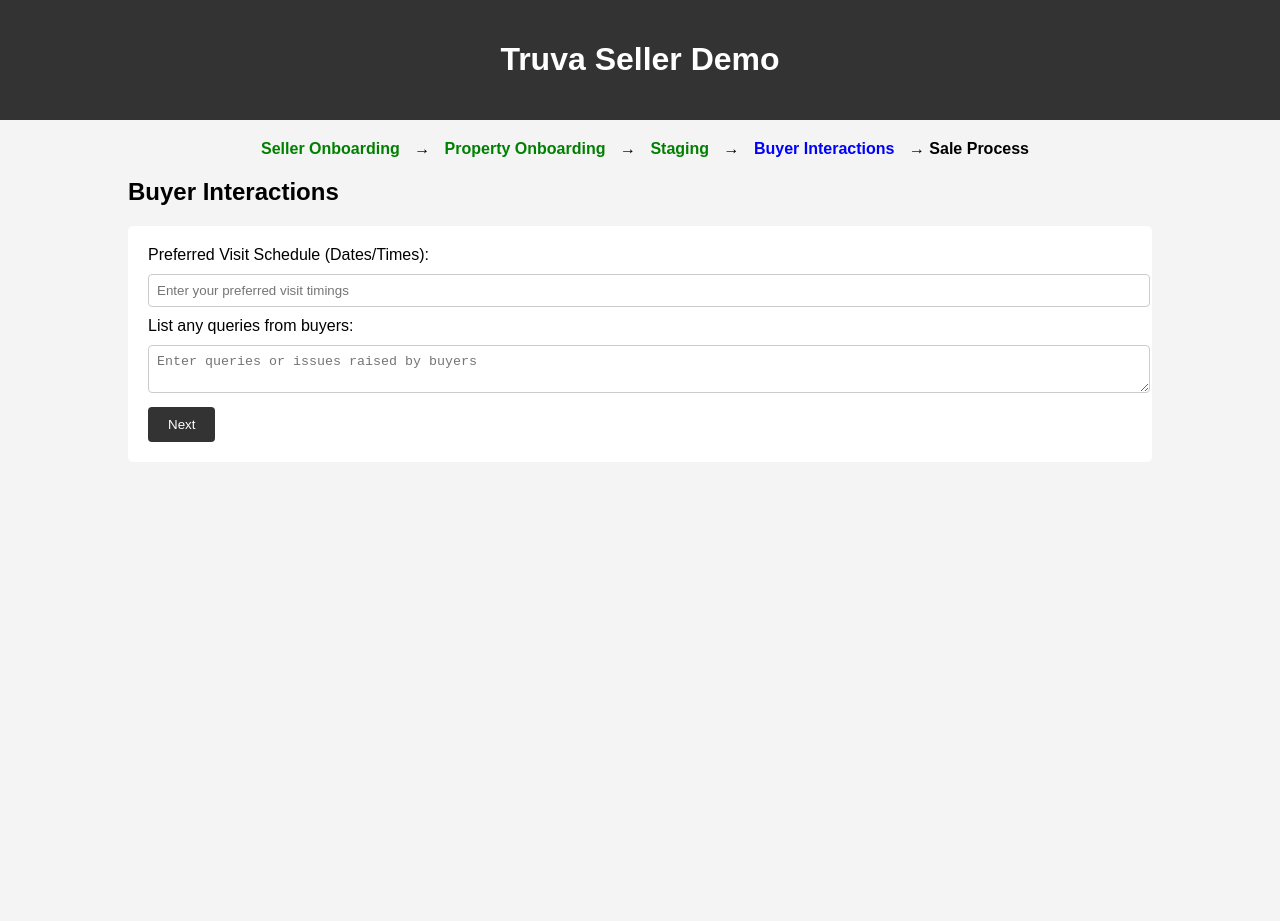
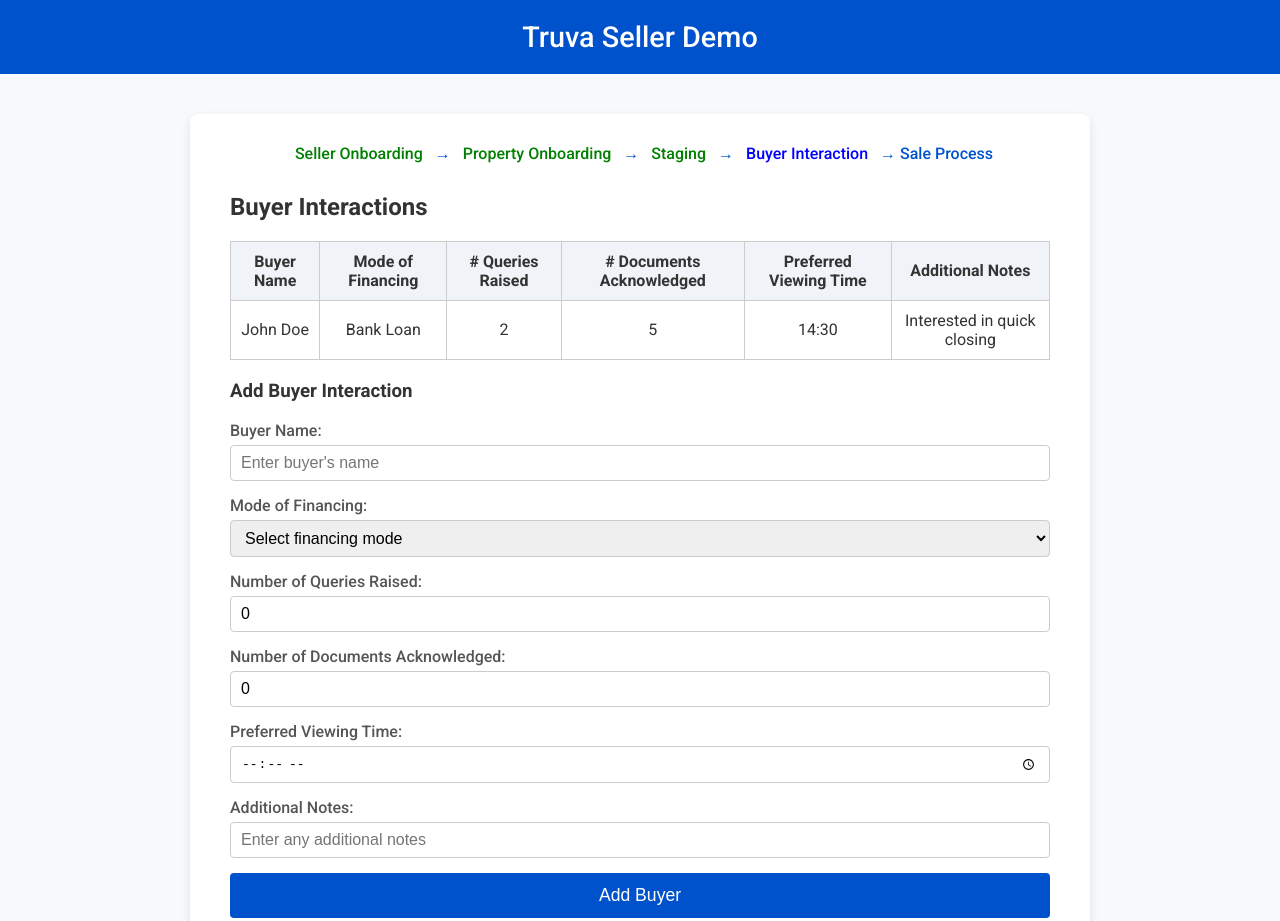
Before and after one commit to YogiD217/truva_seller_demo, a plain HTML site: page buyer-interaction.html in a window 1280 px wide. Shown: the top 921 px of the page. Before the commit the page ends 800 px from the top, so only its background shows below. Drawn offline with Linux system fonts and the light colour scheme.

Commit message:
Update buyer-interaction.html

```diff
--- a/buyer-interaction.html
+++ b/buyer-interaction.html
@@ -2,16 +2,101 @@
 <html lang="en">
 <head>
   <meta charset="UTF-8">
-  <title>Buyer Interactions - Truva</title>
+  <title>Buyer Interaction - Truva</title>
+  <link href="https://fonts.googleapis.com/css2?family=Roboto:wght@400;500;700&display=swap" rel="stylesheet">
   <style>
-    body { font-family: Arial, sans-serif; background: #f4f4f4; margin: 0; padding: 0; }
-    .container { width: 80%; margin: 20px auto; }
-    header { background: #333; color: #fff; padding: 20px; text-align: center; }
-    .progress { text-align: center; margin-bottom: 20px; font-weight: bold; }
-    .progress span { margin: 0 10px; }
-    form { background: #fff; padding: 20px; border-radius: 5px; }
-    input[type="text"], textarea { width: 100%; padding: 8px; margin: 10px 0; border: 1px solid #ccc; border-radius: 4px; }
-    input[type="submit"] { padding: 10px 20px; background: #333; color: #fff; border: none; border-radius: 4px; cursor: pointer; }
+    * { box-sizing: border-box; }
+    body {
+      font-family: 'Roboto', sans-serif;
+      background: #f7f9fc;
+      margin: 0;
+      padding: 0;
+      color: #333;
+    }
+    header {
+      background: #0052cc;
+      color: #fff;
+      padding: 20px;
+      text-align: center;
+    }
+    header h1 {
+      margin: 0;
+      font-size: 1.8em;
+      font-weight: 500;
+    }
+    .container {
+      max-width: 900px;
+      margin: 40px auto;
+      background: #fff;
+      padding: 30px 40px;
+      border-radius: 8px;
+      box-shadow: 0 4px 10px rgba(0, 0, 0, 0.1);
+    }
+    .progress {
+      text-align: center;
+      margin-bottom: 30px;
+      font-weight: 500;
+      color: #0052cc;
+    }
+    .progress span {
+      margin: 0 8px;
+    }
+    table {
+      width: 100%;
+      border-collapse: collapse;
+      margin-bottom: 20px;
+    }
+    table th, table td {
+      border: 1px solid #ccc;
+      padding: 10px;
+      text-align: center;
+    }
+    table th {
+      background: #f0f4f8;
+    }
+    form {
+      margin-bottom: 30px;
+    }
+    form label {
+      display: block;
+      margin-bottom: 5px;
+      font-weight: 500;
+      color: #555;
+    }
+    form input[type="text"],
+    form input[type="number"],
+    form input[type="time"],
+    form select {
+      width: 100%;
+      padding: 8px 10px;
+      margin-bottom: 15px;
+      border: 1px solid #ccc;
+      border-radius: 4px;
+      font-size: 1em;
+    }
+    form input[type="submit"] {
+      width: 100%;
+      padding: 12px;
+      background: #0052cc;
+      border: none;
+      border-radius: 4px;
+      color: #fff;
+      font-size: 1.1em;
+      cursor: pointer;
+      transition: background 0.3s ease;
+    }
+    form input[type="submit"]:hover {
+      background: #003d99;
+    }
+    @media (max-width: 900px) {
+      .container {
+        margin: 20px;
+        padding: 20px;
+      }
+      table th, table td {
+        font-size: 0.9em;
+      }
+    }
   </style>
 </head>
 <body>
@@ -20,25 +105,107 @@
   </header>
   <div class="container">
     <div class="progress">
-      <span style="color: green;">Seller Onboarding</span> → <span style="color: green;">Property Onboarding</span> → <span style="color: green;">Staging</span> → <span style="color: blue;">Buyer Interactions</span> → Sale Process
+      <span style="color: green;">Seller Onboarding</span> → <span style="color: green;">Property Onboarding</span> → <span style="color: green;">Staging</span> → <span style="color: blue;">Buyer Interaction</span> → Sale Process
     </div>
     <h2>Buyer Interactions</h2>
-    <form id="buyerInteractionsForm">
-      <label for="visitSchedule">Preferred Visit Schedule (Dates/Times):</label>
-      <input type="text" id="visitSchedule" name="visitSchedule" placeholder="Enter your preferred visit timings" required>
 
-      <label for="queries">List any queries from buyers:</label>
-      <textarea id="queries" name="queries" placeholder="Enter queries or issues raised by buyers" required></textarea>
+    <!-- Buyer Details Table -->
+    <table id="buyerTable">
+      <thead>
+        <tr>
+          <th>Buyer Name</th>
+          <th>Mode of Financing</th>
+          <th># Queries Raised</th>
+          <th># Documents Acknowledged</th>
+          <th>Preferred Viewing Time</th>
+          <th>Additional Notes</th>
+        </tr>
+      </thead>
+      <tbody>
+        <!-- Buyer rows will be added here -->
+      </tbody>
+    </table>
 
-      <input type="submit" value="Next">
+    <!-- Form to Add Buyer Interaction Details -->
+    <h3>Add Buyer Interaction</h3>
+    <form id="buyerForm">
+      <label for="buyerName">Buyer Name:</label>
+      <input type="text" id="buyerName" name="buyerName" placeholder="Enter buyer's name" required>
+
+      <label for="financing">Mode of Financing:</label>
+      <select id="financing" name="financing" required>
+        <option value="">Select financing mode</option>
+        <option value="Self-financed">Self-financed</option>
+        <option value="Bank Loan">Bank Loan</option>
+        <option value="Others">Others</option>
+      </select>
+
+      <label for="queriesCount">Number of Queries Raised:</label>
+      <input type="number" id="queriesCount" name="queriesCount" min="0" value="0" required>
+
+      <label for="docsAcknowledged">Number of Documents Acknowledged:</label>
+      <input type="number" id="docsAcknowledged" name="docsAcknowledged" min="0" value="0" required>
+
+      <label for="viewingTime">Preferred Viewing Time:</label>
+      <input type="time" id="viewingTime" name="viewingTime" required>
+
+      <label for="notes">Additional Notes:</label>
+      <input type="text" id="notes" name="notes" placeholder="Enter any additional notes">
+
+      <input type="submit" value="Add Buyer">
     </form>
   </div>
+
   <script>
-    document.getElementById('buyerInteractionsForm').addEventListener('submit', function(e) {
+    const buyerForm = document.getElementById('buyerForm');
+    const buyerTableBody = document.getElementById('buyerTable').querySelector('tbody');
+
+    // Array to hold buyer data for demo purposes
+    let buyers = [];
+
+    // Function to render the buyer table
+    function renderBuyerTable() {
+      buyerTableBody.innerHTML = '';
+      buyers.forEach(buyer => {
+        const tr = document.createElement('tr');
+        tr.innerHTML = `
+          <td>${buyer.name}</td>
+          <td>${buyer.financing}</td>
+          <td>${buyer.queries}</td>
+          <td>${buyer.docsAcknowledged}</td>
+          <td>${buyer.viewingTime}</td>
+          <td>${buyer.notes}</td>
+        `;
+        buyerTableBody.appendChild(tr);
+      });
+    }
+
+    // Handle form submission to add a new buyer interaction
+    buyerForm.addEventListener('submit', function(e) {
       e.preventDefault();
-      localStorage.setItem('buyerInteractionsComplete', 'true');
-      window.location.href = 'sale-process.html';
+      const buyer = {
+        name: document.getElementById('buyerName').value,
+        financing: document.getElementById('financing').value,
+        queries: document.getElementById('queriesCount').value,
+        docsAcknowledged: document.getElementById('docsAcknowledged').value,
+        viewingTime: document.getElementById('viewingTime').value,
+        notes: document.getElementById('notes').value
+      };
+      buyers.push(buyer);
+      renderBuyerTable();
+      buyerForm.reset();
     });
+
+    // Optional: Pre-populate the table with sample data for demo purposes
+    buyers.push({
+      name: "John Doe",
+      financing: "Bank Loan",
+      queries: 2,
+      docsAcknowledged: 5,
+      viewingTime: "14:30",
+      notes: "Interested in quick closing"
+    });
+    renderBuyerTable();
   </script>
 </body>
 </html>
```
